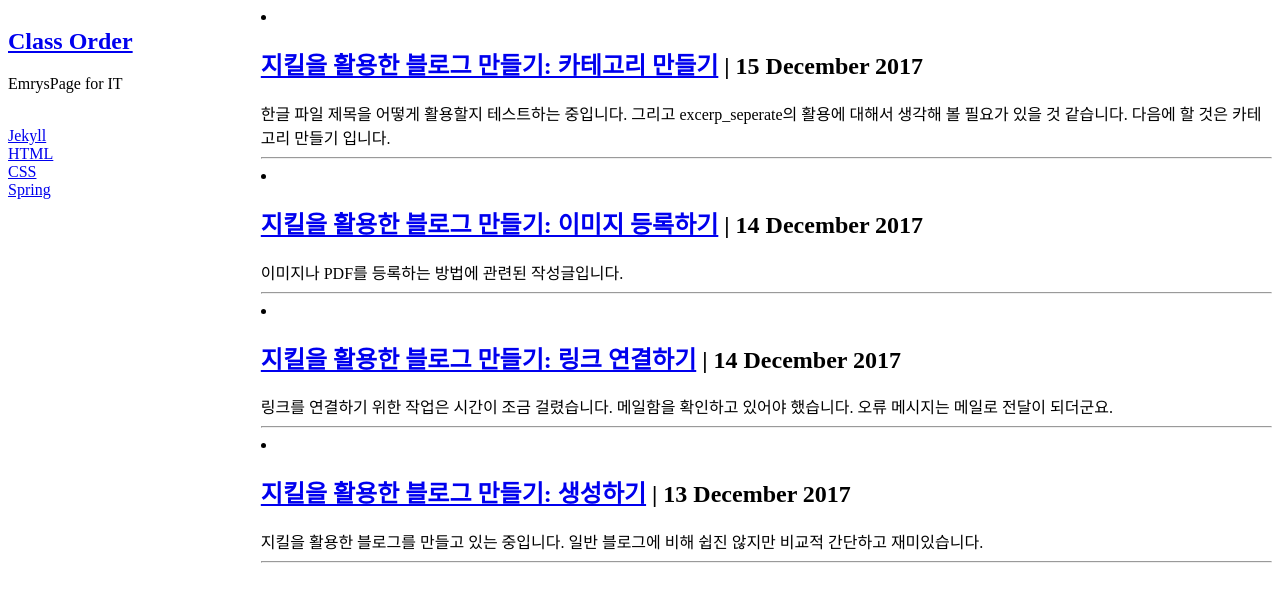
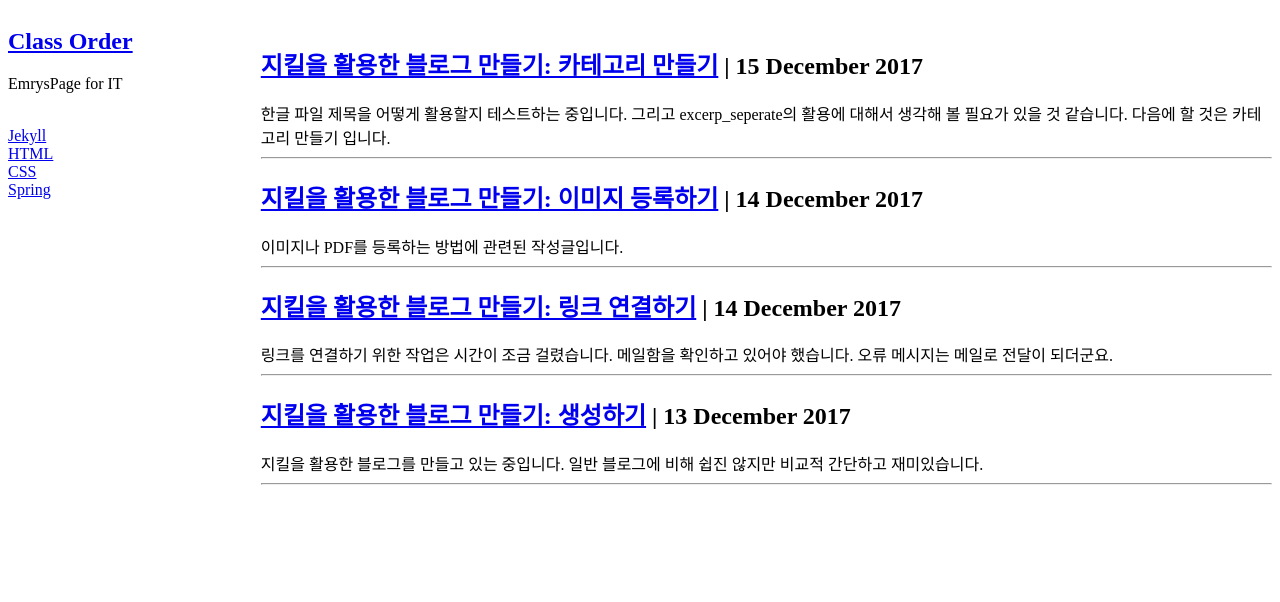
Before and after one commit to ProjectTavern/deprecated-winterguard.github.io, a Jekyll site: the page built from categories/jekyll/index.html, in a window 1280 px wide. Shown: the top 602 px of the page. Built offline with Jekyll 4.4.1, drawn with Linux system fonts in a browser that asks for light colours; nearby versions of some CDN libraries.

Commit message:
오타 수정..

```diff
--- a/categories/jekyll/index.html
+++ b/categories/jekyll/index.html
@@ -1,7 +1,7 @@
 ---
 layout: default
 ---
-</ul>
+<ul>
 {% for post in site.categories.jekyll %}
     <li>
         <h2><a href="{{ post.url }}" class="inherit-color">{{ post.title }}</a> <span class="date">| {{ post.date | date_to_long_string }}</span></h2>
--- a/categories/spring/index.html
+++ b/categories/spring/index.html
@@ -1,7 +1,7 @@
 ---
 layout: default
 ---
-</ul>
+<ul>
 {% for post in site.categories.spring %}
     <li>
         <h2><a href="{{ post.url }}" class="inherit-color">{{ post.title }}</a> <span class="date">| {{ post.date | date_to_long_string }}</span></h2>
```
